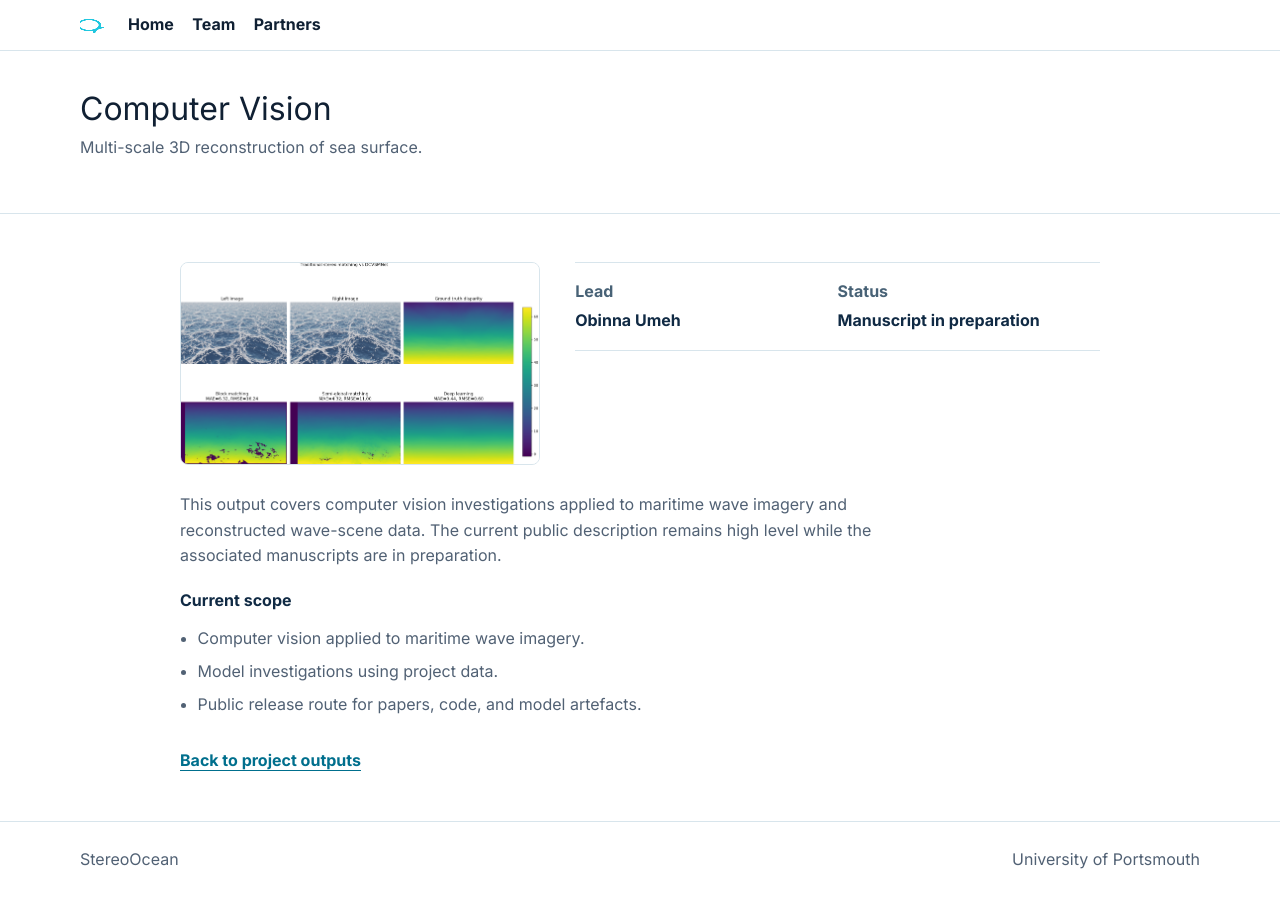
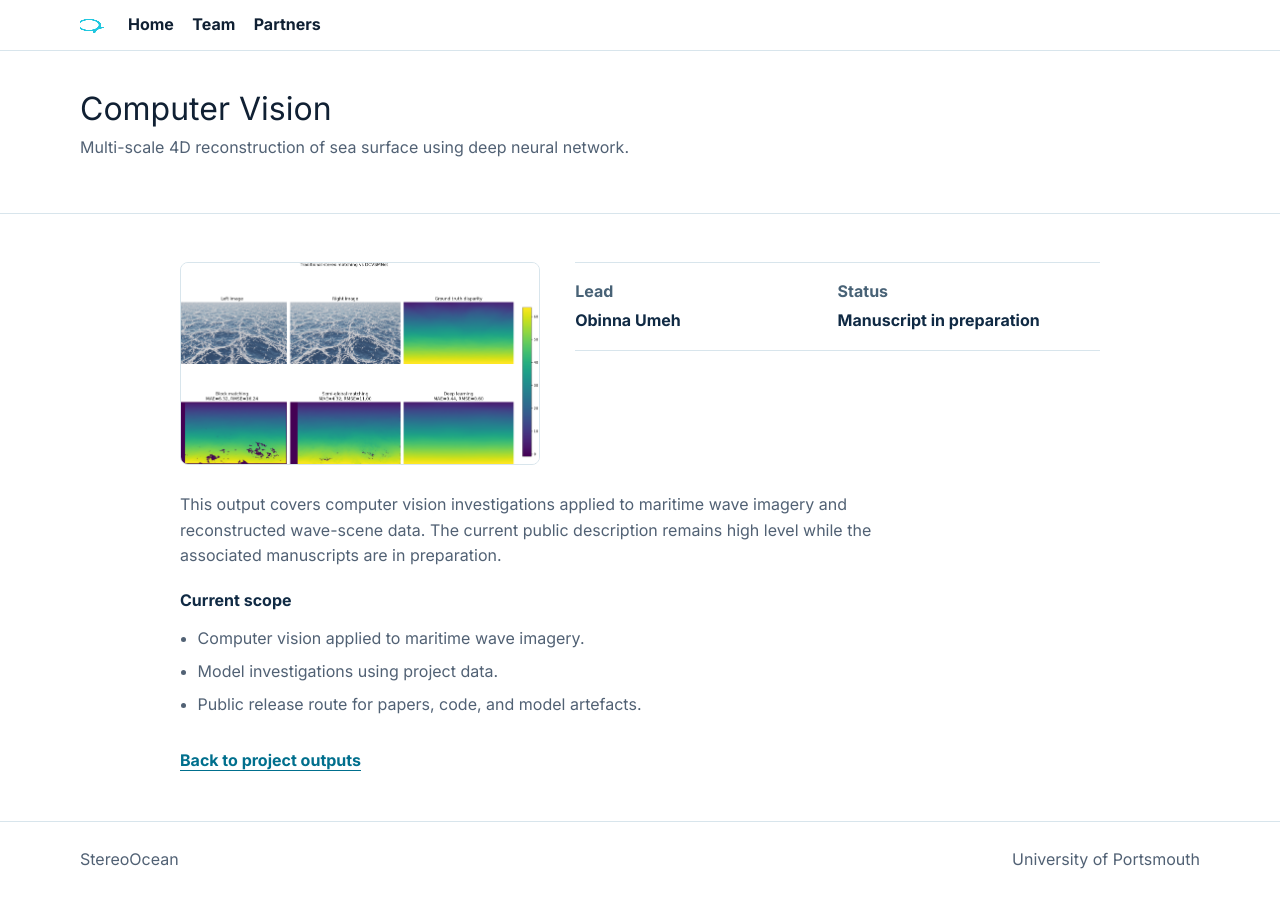
Before and after one commit to stereoocean/stereoocean.github.io, a Jekyll site: the page built from _outputs/computer-vision.md, in a window 1280 px wide. Built offline with Jekyll 4.4.1, drawn with Linux system fonts in a browser that asks for light colours.

Commit message:
Revise description for computer vision output
Updated description to reflect 4D reconstruction using deep neural networks.

```diff
--- a/_outputs/computer-vision.md
+++ b/_outputs/computer-vision.md
@@ -5,7 +5,7 @@ lead: Obinna Umeh
 status: Manuscript in preparation
 image: /assets/img/outputs/checkpoint_vs_traditional_comparison.png
 order: 3
-description: Multi-scale 3D reconstruction of sea surface.
+description: Multi-scale 4D reconstruction of sea surface using deep neural network.
 ---
 
 This output covers computer vision investigations applied to maritime wave imagery
```
